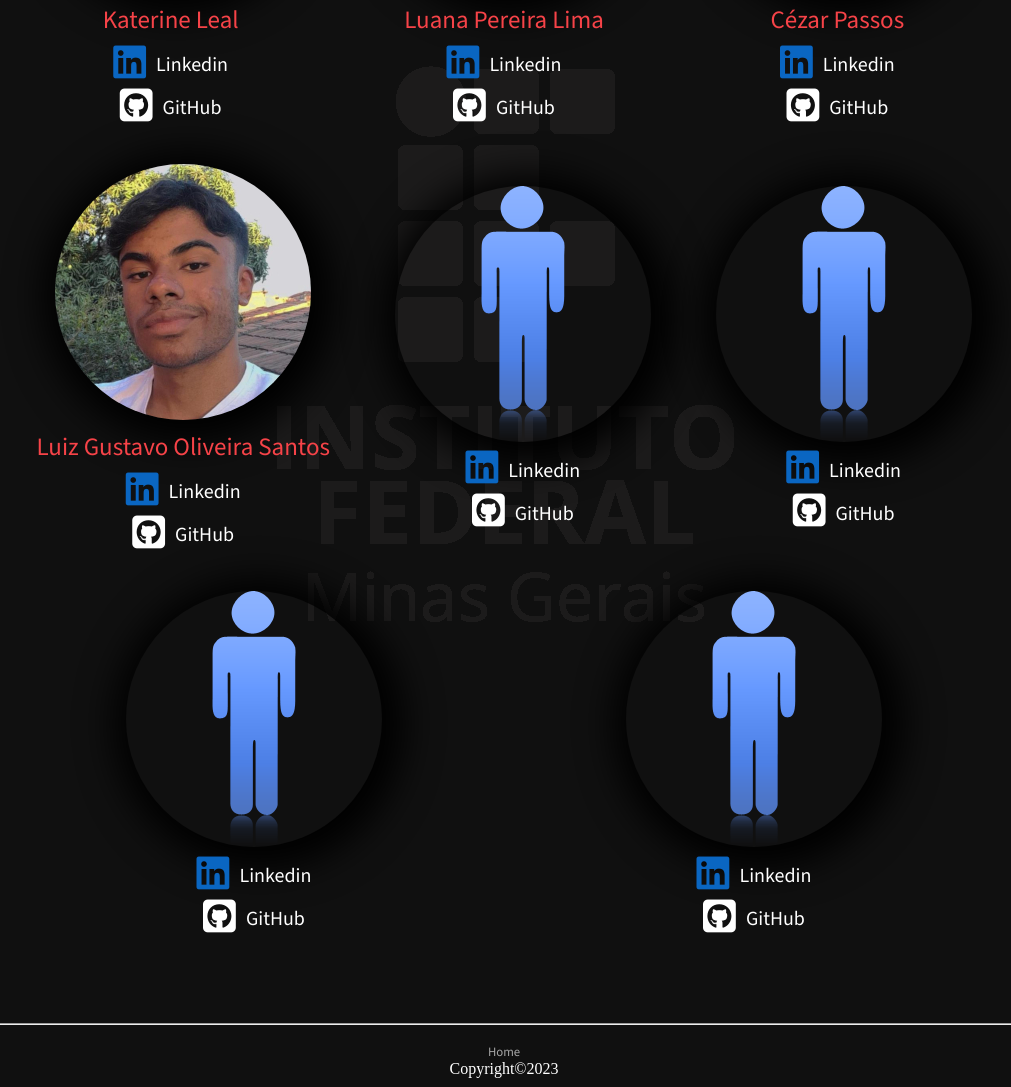
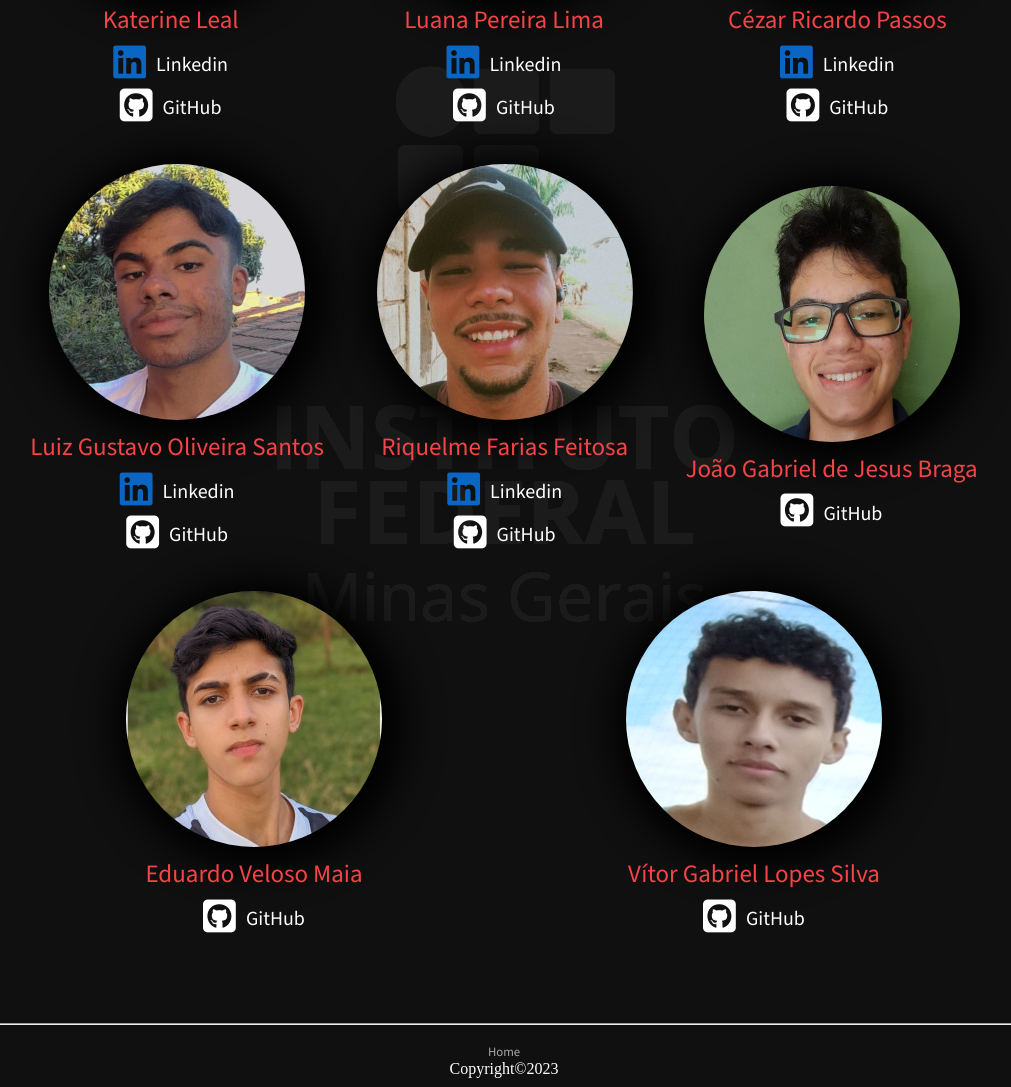
Before and after one commit to guoliveira0/WebReferences, a plain HTML site: page pages/sobre.html in a window 1280 px wide. Shown: the part 439-1526 px from the top of the page, without its empty margins (136-1147 px from the left). Drawn offline with nearby package versions, Linux system fonts and the light colour scheme.

Commit message:
att sobre

```diff
--- a/pages/sobre.html
+++ b/pages/sobre.html
@@ -38,7 +38,7 @@
             </div>
             <div class="person">
                 <img class="picture" src="../imgs/Cézar1.jpeg" alt="Ícone de uma pessoa">
-                <p class="names"> Cézar Passos</p>
+                <p class="names"> Cézar Ricardo Passos</p>
                 <p class="links"><i class="fa-brands fa-linkedin fa-xl" style="color: #0a66c2;"></i><a class="linkedin" href="#">Linkedin</a></p>
                 <p class="links"><i class="fa-brands fa-square-github fa-xl" style="color: #ffffff;"></i><a class="linkgit" href=https://github.com/CezarPassos target="_blank">GitHub</a></p>
             </div>
@@ -49,24 +49,25 @@
                 <p class="links"><i class="fa-brands fa-square-github fa-xl" style="color: #ffffff;"></i><a class="linkgit" href=https://github.com/guoliveira0 target="_blank">GitHub</a></p>
             </div>
             <div class="person">
-                <img class="picture" src="../imgs/person icon.png" alt="Ícone de uma pessoa">
-                <p class="links"><i class="fa-brands fa-linkedin fa-xl" style="color: #0a66c2;"></i><a class="linkedin" href="#">Linkedin</a></p>
-                <p class="links"><i class="fa-brands fa-square-github fa-xl" style="color: #ffffff;"></i><a class="linkgit" href="#">GitHub</a></p>
+                <img class="picture" src="../imgs/Riquelme.jpeg" alt="Ícone de uma pessoa">
+                <p class="names">Riquelme Farias Feitosa</p>
+                <p class="links"><i class="fa-brands fa-linkedin fa-xl" style="color: #0a66c2;"></i><a class="linkedin" href="https://br.linkedin.com/in/riquelme-feitosa-0323a6255" target="_blank">Linkedin</a></p>
+                <p class="links"><i class="fa-brands fa-square-github fa-xl" style="color: #ffffff;"></i><a class="linkgit" href="https://github.com/RiquelmeFeitosa" target="_blank">GitHub</a></p>
             </div>
             <div class="person">
-                <img class="picture" src="../imgs/person icon.png" alt="Ícone de uma pessoa">
-                <p class="links"><i class="fa-brands fa-linkedin fa-xl" style="color: #0a66c2;"></i><a class="linkedin" href="#">Linkedin</a></p>
-                <p class="links"><i class="fa-brands fa-square-github fa-xl" style="color: #ffffff;"></i><a class="linkgit" href="#">GitHub</a></p>
+                <img class="picture" src="../imgs/João.jpeg" alt="Ícone de uma pessoa">
+                <p class="names">João Gabriel de Jesus Braga</p>
+                <p class="links"><i class="fa-brands fa-square-github fa-xl" style="color: #ffffff;"></i><a class="linkgit" href="https://github.com/jbragas618" target="_blank">GitHub</a></p>
             </div>
             <div class="person">
-                <img class="picture" src="../imgs/person icon.png" alt="Ícone de uma pessoa">
-                <p class="links"><i class="fa-brands fa-linkedin fa-xl" style="color: #0a66c2;"></i><a class="linkedin" href="#">Linkedin</a></p>
-                <p class="links"><i class="fa-brands fa-square-github fa-xl" style="color: #ffffff;"></i><a class="linkgit" href="#">GitHub</a></p>
+                <img class="picture" src="../imgs/Eduardo.jpeg" alt="Ícone de uma pessoa">
+                <p class="names">Eduardo Veloso Maia</p>
+                <p class="links"><i class="fa-brands fa-square-github fa-xl" style="color: #ffffff;"></i><a class="linkgit" href="https://github.com/EduVMM" target="_blank">GitHub</a></p>
             </div>
             <div class="person">
-                <img class="picture" src="../imgs/person icon.png" alt="Ícone de uma pessoa">
-                <p class="links"><i class="fa-brands fa-linkedin fa-xl" style="color: #0a66c2;"></i><a class="linkedin" href="#">Linkedin</a></p>
-                <p class="links"><i class="fa-brands fa-square-github fa-xl" style="color: #ffffff;"></i><a class="linkgit" href="#">GitHub</a></p>
+                <img class="picture" src="../imgs/Vitor.jpeg" alt="Ícone de uma pessoa">
+                <p class="names">Vítor Gabriel Lopes Silva</p>
+                <p class="links"><i class="fa-brands fa-square-github fa-xl" style="color: #ffffff;"></i><a class="linkgit" href="https://github.com/VitorGrabriel" target="_blank">GitHub</a></p>
             </div>
         </div>
       </section>
```
Also changed, not shown: pages/index.html (+2 -2 lines), css/sobre.css (line endings or trailing spaces), imgs/Eduardo.jpeg (added), imgs/João.jpeg (added), imgs/Riquelme.jpeg (added), imgs/Vitor.jpeg (added).
